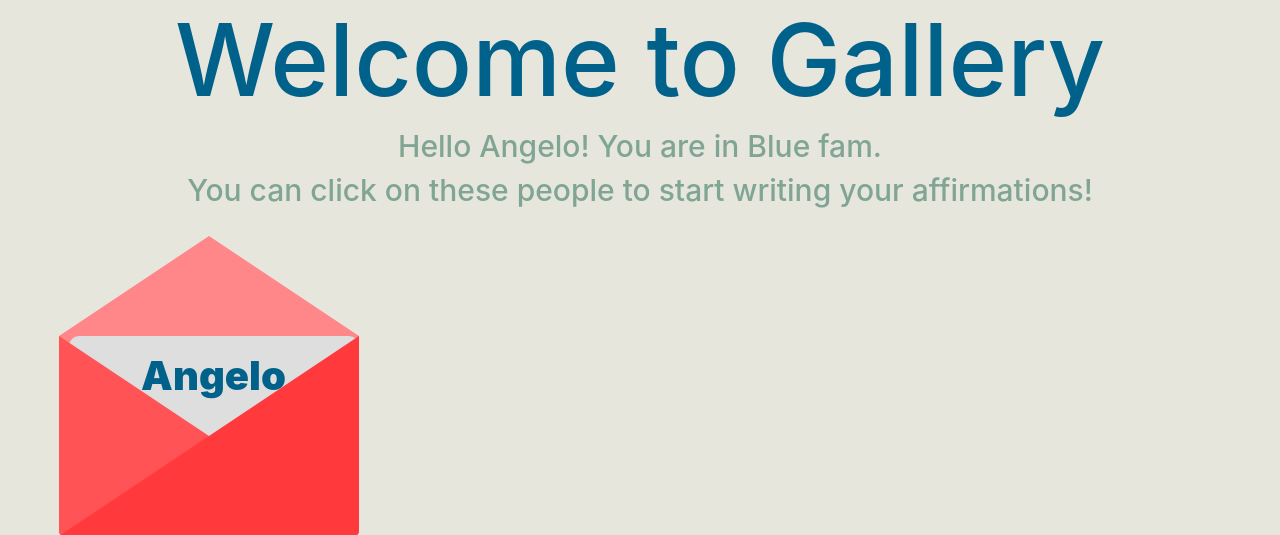
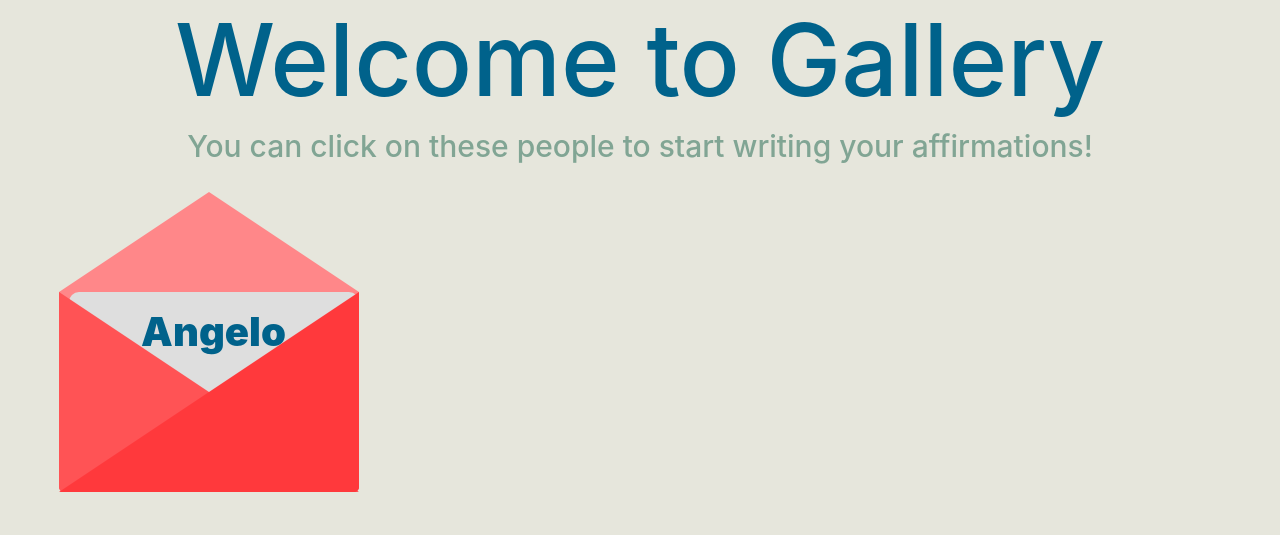
Before and after one commit to aibarrola/AffirmationMessenger, a Flask app: page /gallery in a window 1280 px wide. Shown: the part 61-596 px from the top of the page. Run offline with Flask 2, Linux system fonts and the light colour scheme; the first user in the database is signed in; data comes from the database, SQL or seed files in the repository; some libraries are stand-ins or nearby versions.

Commit message:
deleted gallery header

```diff
--- a/app_folder/templates/gallery.html
+++ b/app_folder/templates/gallery.html
@@ -5,7 +5,6 @@
     <link href="https://fonts.googleapis.com/css?family=Roboto" rel="stylesheet">
 
 <div class="center">
-    <h4> Hello {{current_user.username}}! You are in {{current_user.family}} fam. </h4>
     <h4> You can click on these people to start writing your affirmations!</h4>
 </div>
 
```
